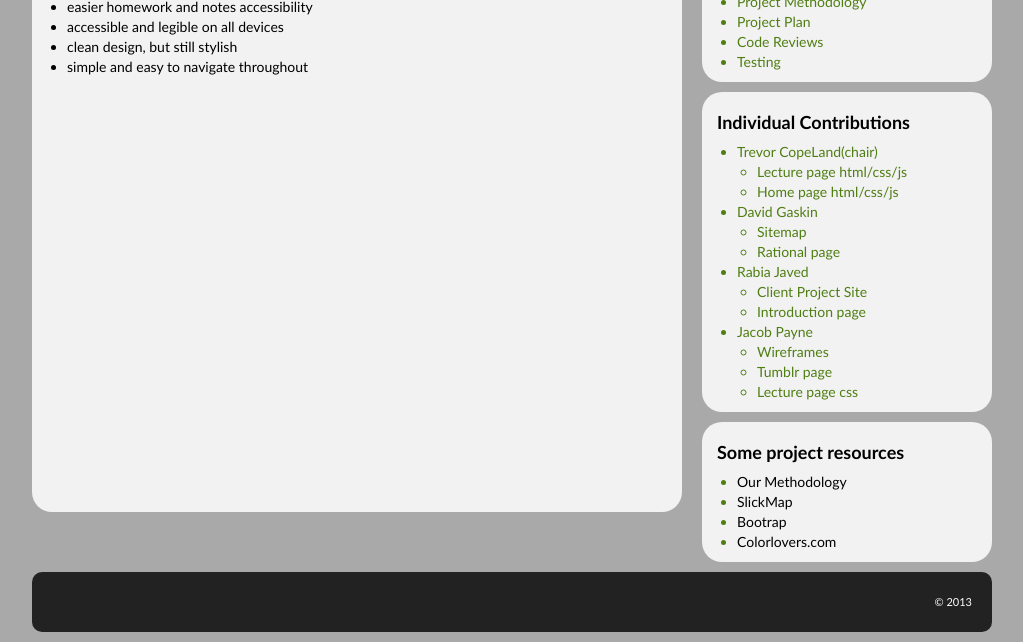
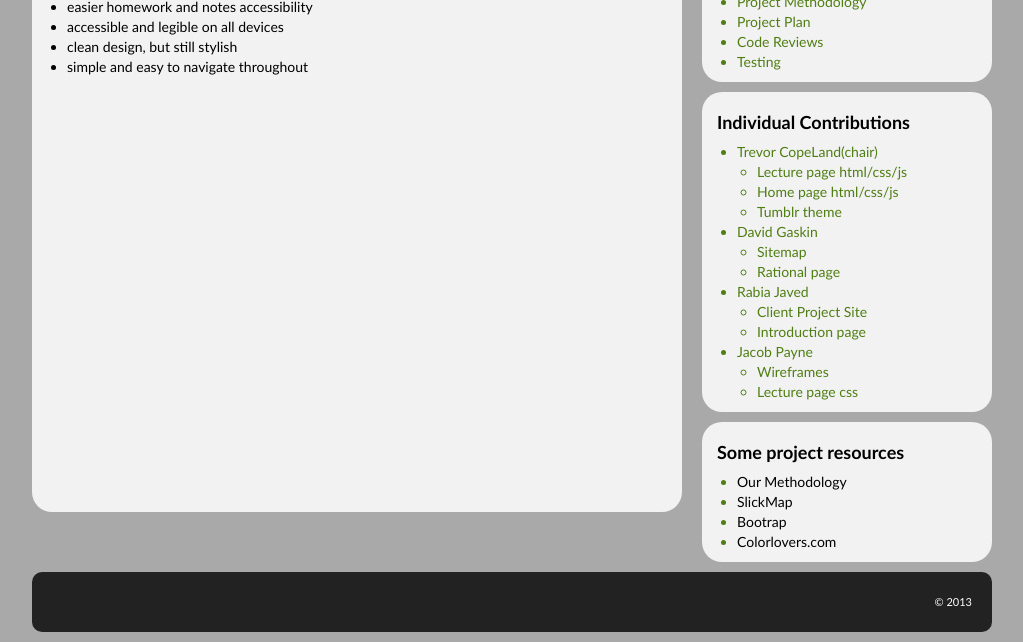
Before and after one commit to sicks/comp1950project, a plain HTML site: page intro.html in a window 1280 px wide. Shown: the part 456-1098 px from the top of the page, without its empty margins (128-1151 px from the left). Drawn offline with Linux system fonts and the light colour scheme.

Commit message:
updated contributions

```diff
--- a/intro.html
+++ b/intro.html
@@ -75,6 +75,7 @@ The site must comply to the requirements specified by the owner.
 							<ul>
 								<li>Lecture page html/css/js</li>
 								<li>Home page html/css/js</li>
+								<li>Tumblr theme</li>
 							</ul>
 
 						<li>David Gaskin</a></li>
@@ -91,7 +92,6 @@ The site must comply to the requirements specified by the owner.
 						<li>Jacob Payne</a></li>
 							<ul>
 								<li>Wireframes</li>
-								<li>Tumblr page</li>
 								<li>Lecture page css</li>
 							</ul>
 
```
